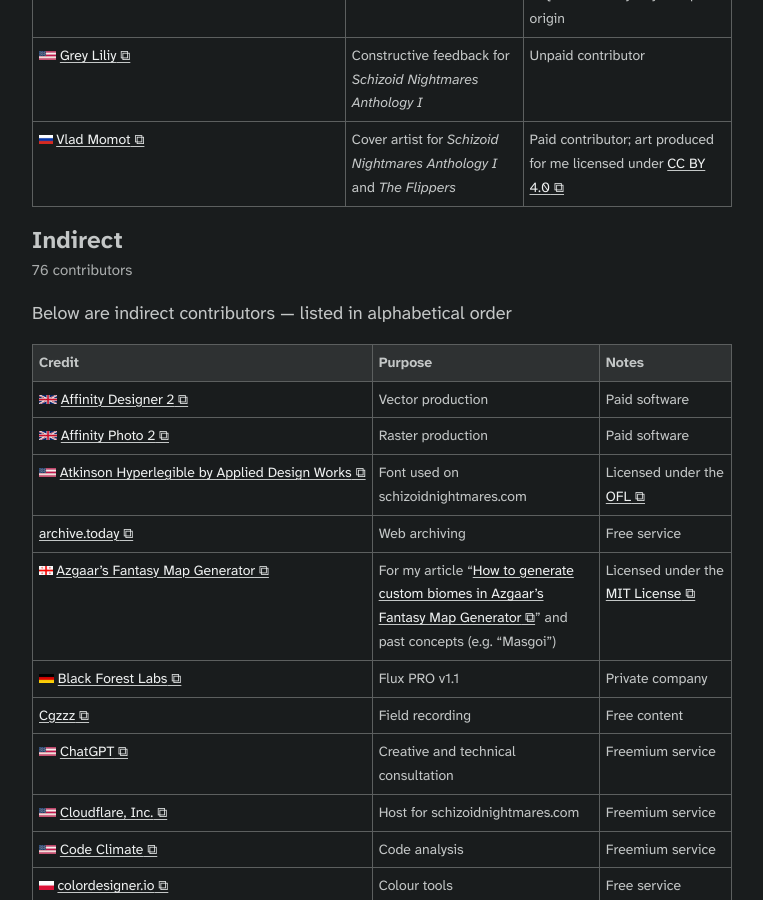
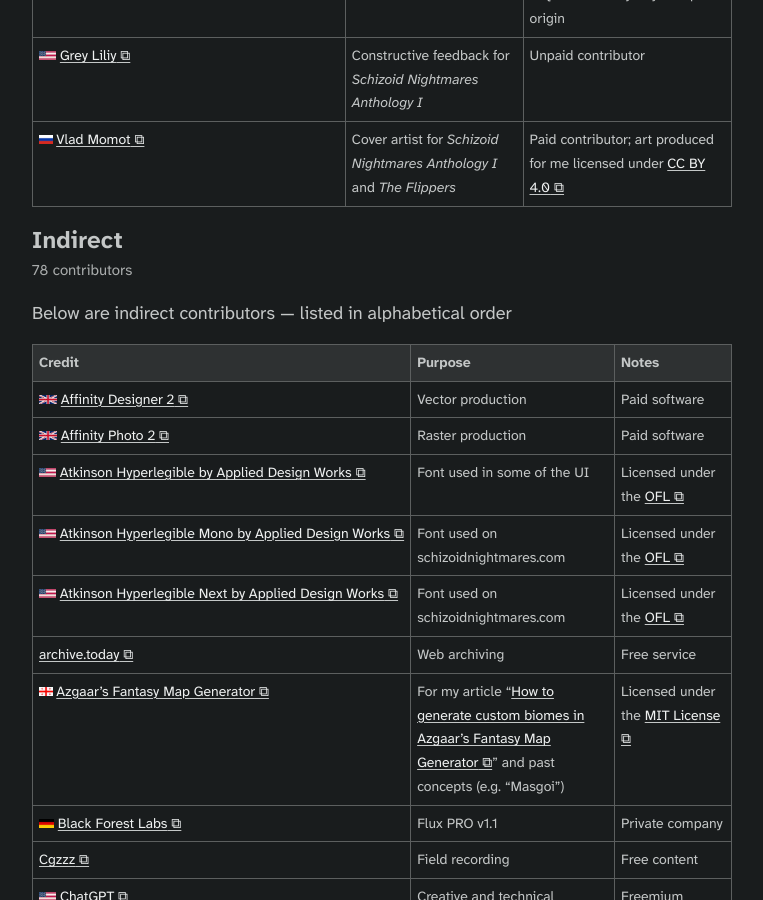
Before and after one commit to schizoidnightmares/schizoidnightmares.com, a Jekyll site: the page built from credits/contributors.md, in a window 1280 px wide and 900 px high, scrolled down 697 px. Shown: the whole window, without its empty margins (258-1021 px from the left). Built offline with Jekyll 4.4.1, drawn with Linux system fonts in a browser that asks for light colours; some of the changed text lies outside the part shown.

Commit message:
adding font credits

```diff
--- a/_data/contributors.yaml
+++ b/_data/contributors.yaml
@@ -13,6 +13,18 @@
 - title: Atkinson Hyperlegible by Applied Design Works
   flag: us
   url: https://fonts.google.com/specimen/Atkinson+Hyperlegible
+  usage: Font used in some of the UI
+  notes: Licensed under the <a href="https://openfontlicense.org/open-font-license-official-text/" target="_blank">OFL</a>
+
+- title: Atkinson Hyperlegible Mono by Applied Design Works
+  flag: us
+  url: https://fonts.google.com/specimen/Atkinson+Hyperlegible+Mono
+  usage: Font used on schizoidnightmares.com
+  notes: Licensed under the <a href="https://openfontlicense.org/open-font-license-official-text/" target="_blank">OFL</a>
+
+- title: Atkinson Hyperlegible Next by Applied Design Works
+  flag: us
+  url: https://fonts.google.com/specimen/Atkinson+Hyperlegible+Next
   usage: Font used on schizoidnightmares.com
   notes: Licensed under the <a href="https://openfontlicense.org/open-font-license-official-text/" target="_blank">OFL</a>
 
--- a/credits/contributors.md
+++ b/credits/contributors.md
@@ -26,7 +26,7 @@
 {% include contributors.html direct=1 %}
 
 ## Indirect
-76 contributors
+78 contributors
 {: .cap}
 
 Below are indirect contributors — listed in alphabetical order
@@ -37,24 +37,24 @@
 20 origins
 {: .cap}
 
-{% include origin.html flag="us" perc="50.0" %}
-{% include origin.html flag="de" perc="7.5" %}
-{% include origin.html flag="gb" perc="6.3" %}
-{% include origin.html perc="6.3" %}
-{% include origin.html flag="il" perc="3.8" %}
-{% include origin.html flag="ph" perc="3.8" %}
-{% include origin.html flag="ru" perc="3.8" %}
+{% include origin.html flag="us" perc="51.2" %}
+{% include origin.html flag="de" perc="7.3" %}
+{% include origin.html flag="gb" perc="6.1" %}
+{% include origin.html perc="6.1" %}
+{% include origin.html flag="il" perc="3.7" %}
+{% include origin.html flag="ph" perc="3.7" %}
+{% include origin.html flag="ru" perc="3.7" %}
 {% include origin.html flag="ge" perc="2.5" %}
-{% include origin.html flag="au" perc="1.3" %}
-{% include origin.html flag="be" perc="1.3" %}
-{% include origin.html flag="cn" perc="1.3" %}
-{% include origin.html flag="is" perc="1.3" %}
-{% include origin.html flag="in" perc="1.3" %}
-{% include origin.html flag="lv" perc="1.3" %}
-{% include origin.html flag="mx" perc="1.3" %}
-{% include origin.html flag="no" perc="1.3" %}
-{% include origin.html flag="pl" perc="1.3" %}
-{% include origin.html flag="ro" perc="1.3" %}
-{% include origin.html flag="kn" perc="1.3" %}
-{% include origin.html flag="es" perc="1.3" %}
-{% include origin.html flag="ch" perc="1.3" %}
+{% include origin.html flag="au" perc="1.2" %}
+{% include origin.html flag="be" perc="1.2" %}
+{% include origin.html flag="cn" perc="1.2" %}
+{% include origin.html flag="is" perc="1.2" %}
+{% include origin.html flag="in" perc="1.2" %}
+{% include origin.html flag="lv" perc="1.2" %}
+{% include origin.html flag="mx" perc="1.2" %}
+{% include origin.html flag="no" perc="1.2" %}
+{% include origin.html flag="pl" perc="1.2" %}
+{% include origin.html flag="ro" perc="1.2" %}
+{% include origin.html flag="kn" perc="1.2" %}
+{% include origin.html flag="es" perc="1.2" %}
+{% include origin.html flag="ch" perc="1.2" %}
```
Also changed, not shown: other parts of credits/contributors.md (+1 -1 lines), credits/index.md (+2 -2 lines).
